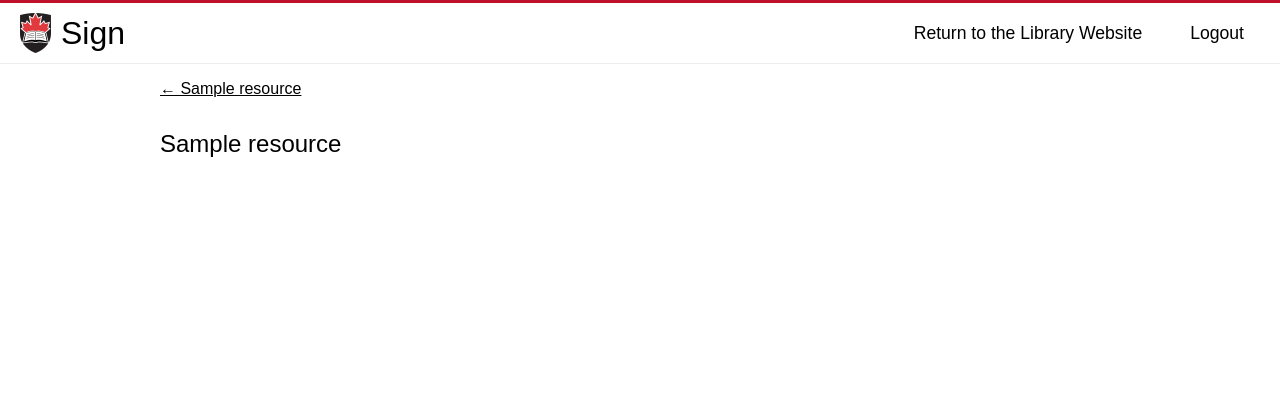
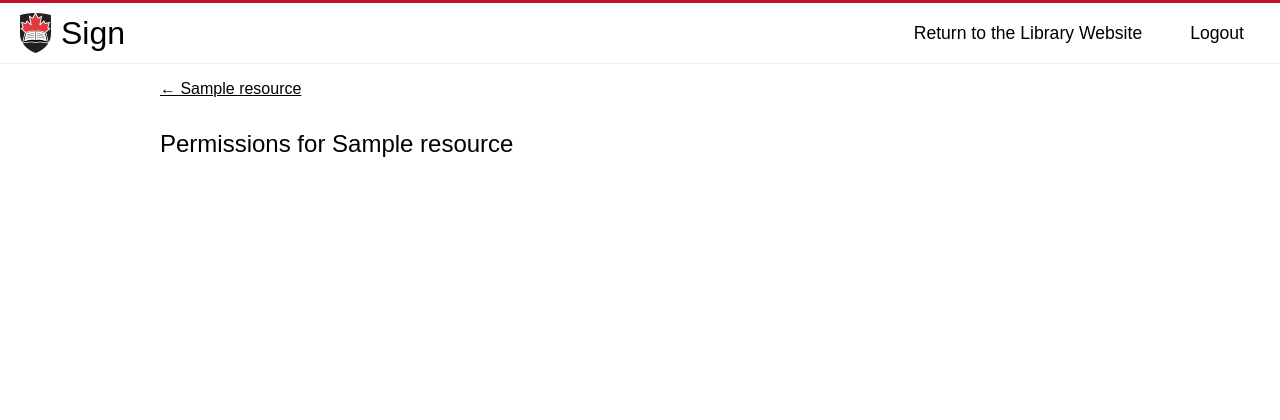
Before and after one commit to cu-library/mellyn, a Django app: a page that uses templates/agreements/resource_permissions.html in a window 1280 px wide. Shown: the top 420 px of the page. Run offline with Django 3.2, Linux system fonts and the light colour scheme; a user stored in the database is signed in; tables that the repository leaves empty hold one stand-in row (values such as "Sample post"); parts of the project's set-up code (start-up, migrations or seed data) failed here and were passed over; some web fonts are replaced.

Commit message:
Improve header on permissions list for resource

```diff
--- a/templates/agreements/resource_permissions.html
+++ b/templates/agreements/resource_permissions.html
@@ -4,7 +4,7 @@
 
 {% block main %}
   <div class="breadcrumb"><a aria-label="Return to the resource associated with this list of permissions" href="{% url 'resources_read' resource.slug %}">&larr; {{ resource.name }}</a></div>
-  <h2>{{ resource.name }}</h2>
+  <h2>Permissions for {{ resource.name }}</h2>
   {% if global_permissions %}
   <h3>All Resources</h3>
   <p>Members of these groups have permissions on any resource.</p>
```
